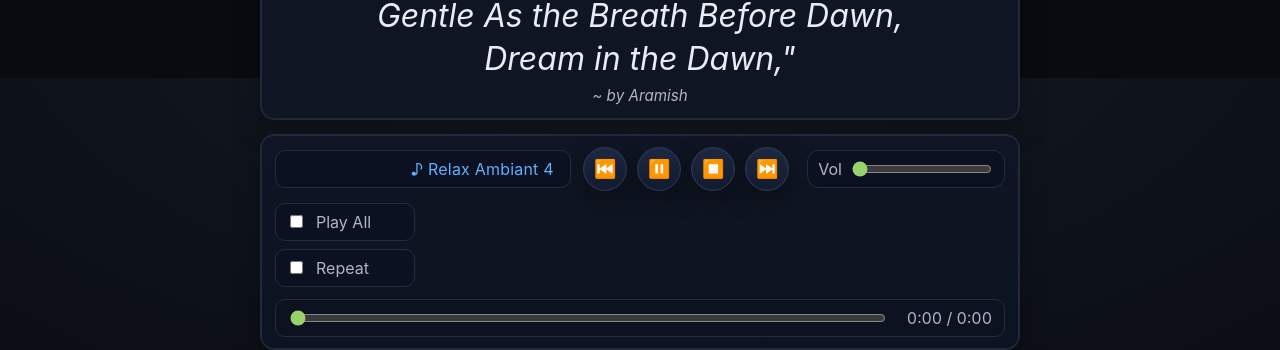
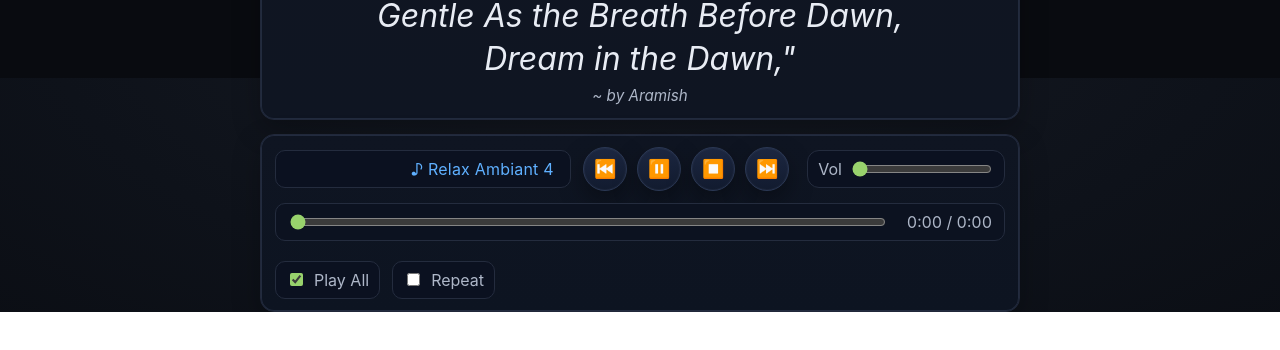
Before and after one commit to iknowthatyouknow/PoemRings, a plain HTML site: page index.html in a window 1280 px wide. Shown: the part 722-1072 px from the top of the page. After the commit the page ends 1034 px from the top, so only its background shows below. Drawn offline with Linux system fonts and the light colour scheme.

Commit message:
Update index.html

```diff
--- a/index.html
+++ b/index.html
@@ -67,7 +67,7 @@
     }
 
     .wrap{ width: min(96vw, var(--ring-width)); display:grid; gap: 14px; }
-    .stage{ position: relative;  display: grid; gap: 14px; perspective: 1000px; }
+    .stage{ display: grid; gap: 14px; perspective: 1000px; }
 
     .ring{ position: relative; width: 100%; height: var(--ring-height);
            display: grid; grid-template-columns: 44px 1fr; align-items: stretch; }
@@ -264,7 +264,33 @@
       .time{ text-align: left; }
       .vol-wrap input[type="range"]{ width: 120px; }
     }
-  </style>
+
+
+/* === Options box placed under player controls (ruleset-safe) === */
+.options-box{
+  display:flex;
+  justify-content:flex-start;  /* left aligned */
+  align-items:center;
+  margin-top:8px;              /* space below the player row */
+}
+
+/* Reuse existing .options-col node; only add this class to control layout */
+.options-tray{
+  display:flex !important;
+  flex-direction: row !important;   /* horizontal: Play All then Repeat */
+  align-items:center;
+  gap:12px;                         /* spacing between buttons */
+}
+
+/* Keep existing .opt visuals; enforce horizontal alignment & single-line */
+.options-tray .opt{
+  display:flex;
+  align-items:center;
+  gap:8px;
+  white-space:nowrap;
+}
+
+</style>
 </head>
 <body>
   <!-- Autoplay consent (shown only if autoplay is blocked) -->
@@ -962,5 +988,39 @@ function generateSpecialPoem(){
   playIndexForSpecial();
 }
 </script>
+
+<script>
+
+// === Move Play All / Repeat into their own box under the player, ruleset-safe ===
+document.addEventListener('DOMContentLoaded', function(){
+  try {
+    const rows = document.querySelectorAll('.player-row');
+    if (!rows || !rows.length) return;
+    const firstRow = rows[0];
+
+    // Find the existing options container (keeps IDs & event bindings intact)
+    const tray = document.querySelector('.options-col');
+    if (!tray) return;
+
+    // Ensure Play All is auto-selected
+    const playAll = document.getElementById('optPlayAll');
+    if (playAll) playAll.checked = true;
+
+    // Add a layout class to enforce horizontal orientation
+    tray.classList.add('options-tray');
+
+    // Create a dedicated box and insert directly after the first player row
+    const box = document.createElement('div');
+    box.className = 'options-box';
+    if (firstRow.parentNode) {
+      firstRow.parentNode.insertBefore(box, firstRow.nextSibling);
+      box.appendChild(tray); // move the existing tray into the new box
+    }
+  } catch(e){
+    console.warn('Options box relocation skipped:', e);
+  }
+});
+
+</script>
 </body>
 </html>
```
